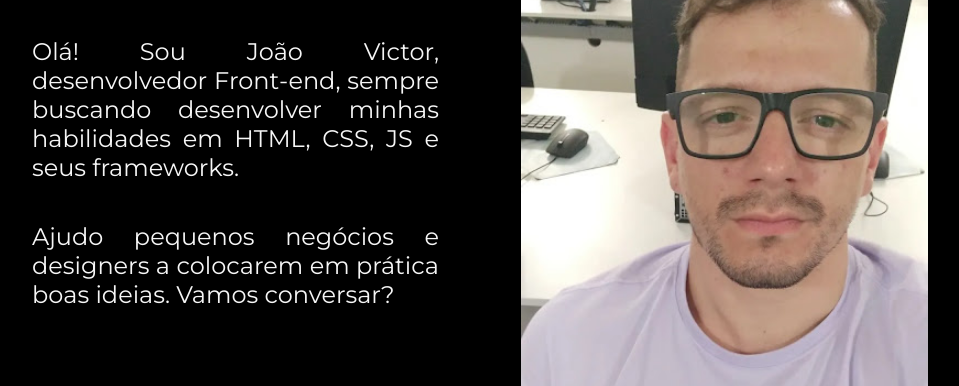
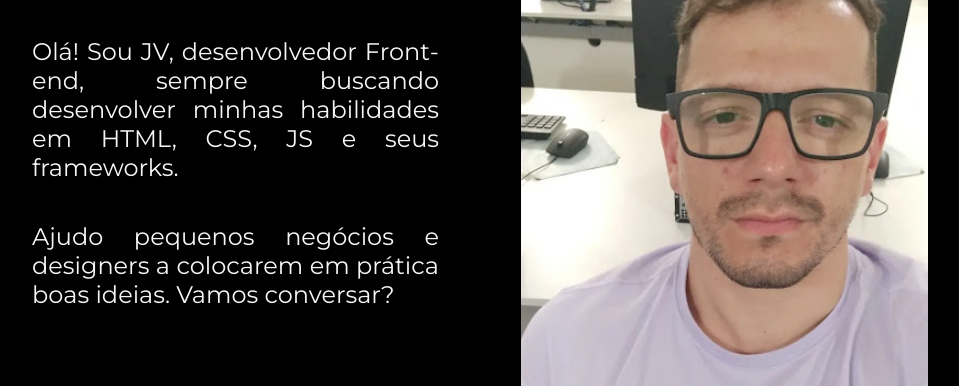
Before and after one commit to Jotavmk/git-github.com-Jotavmk-primeiro-portifolio-alura, a plain HTML site: page index.html in a window 1280 px wide. Shown: the part 366-752 px from the top of the page, without its empty margins (160-1119 px from the left). Drawn offline with nearby package versions, Linux system fonts and the light colour scheme.

Commit message:
Add files via upload

```diff
--- a/index.html
+++ b/index.html
@@ -25,7 +25,7 @@
           </strong>
         </h1>
         <p class="apresentacao__conteudo__texto">
-          Olá! Sou João Victor, desenvolvedor Front-end, sempre buscando
+          Olá! Sou JV, desenvolvedor Front-end, sempre buscando
           desenvolver minhas habilidades em HTML, CSS, JS e seus frameworks.</p>
           <p class="apresentacao__conteudo__texto">
           Ajudo pequenos negócios e designers a colocarem em prática boas
```
